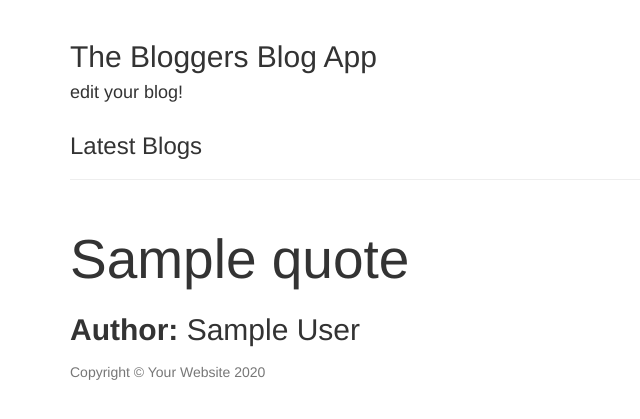
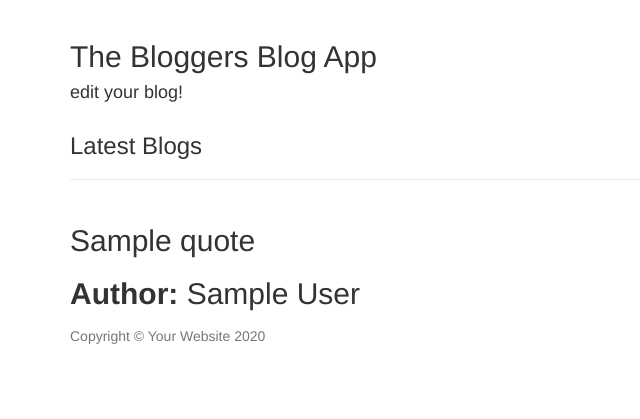
Before and after one commit to Abdisamad100/blog-website, a Flask app: template app/templates/index.html in a window 1280 px wide. Shown: the part 52-471 px from the top of the page, without its empty margins (0-640 px from the left). Run offline with Flask 2, Linux system fonts and the light colour scheme; the template is opened without the code that fills it: most values are stand-ins (such as "Sample title", 1, 10 or a date in 2020); some libraries are stand-ins or nearby versions.

Commit message:
modified index.html

```diff
--- a/app/templates/index.html
+++ b/app/templates/index.html
@@ -11,7 +11,7 @@
     <h3 class="center">Latest Blogs</h3>
     <hr>
     <br>
-    <p class="center" style="font-size: 55px;">{{quote.quote}}</p>
+    <p class="center" style="font-size: 30px;">{{quote.quote}}</p>
     <p class="center" style="font-size: 30px;"><strong>Author: </strong>{{quote.author}}</p>
     <div class="row">
 
```
